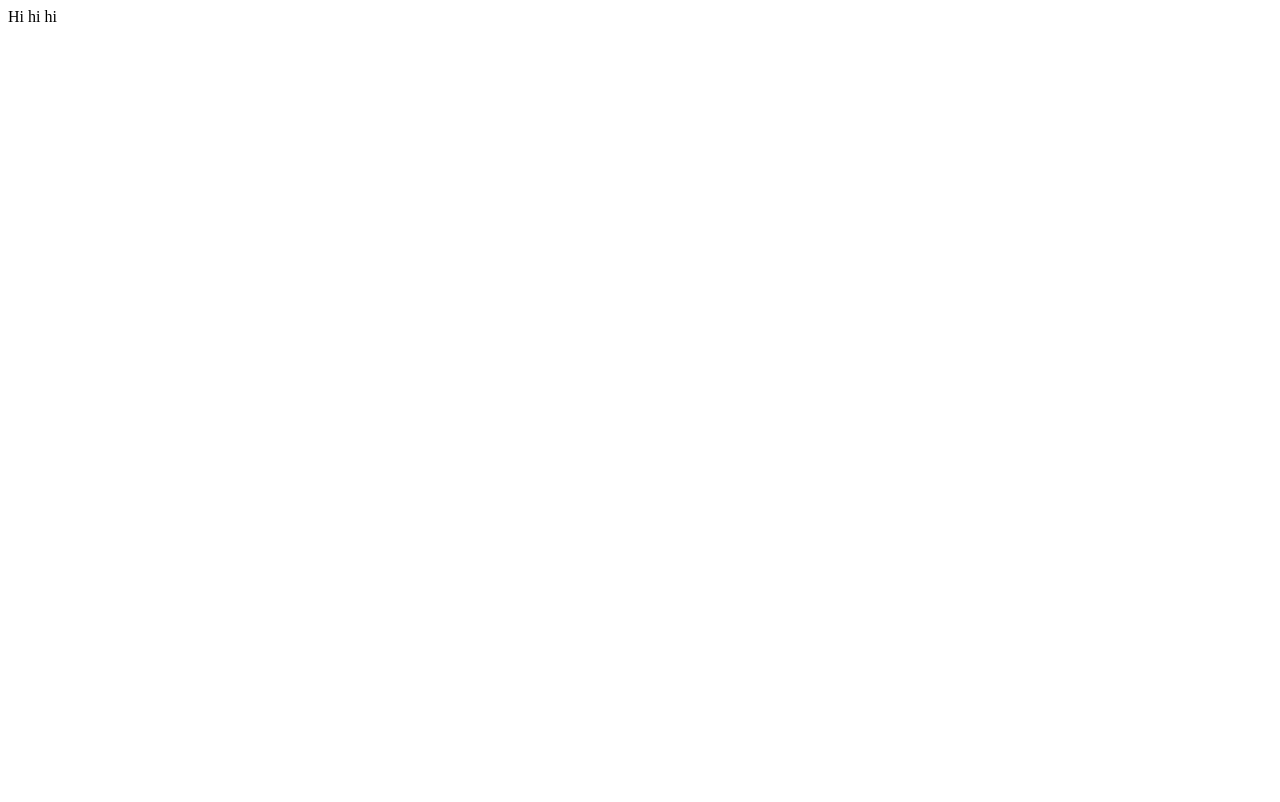
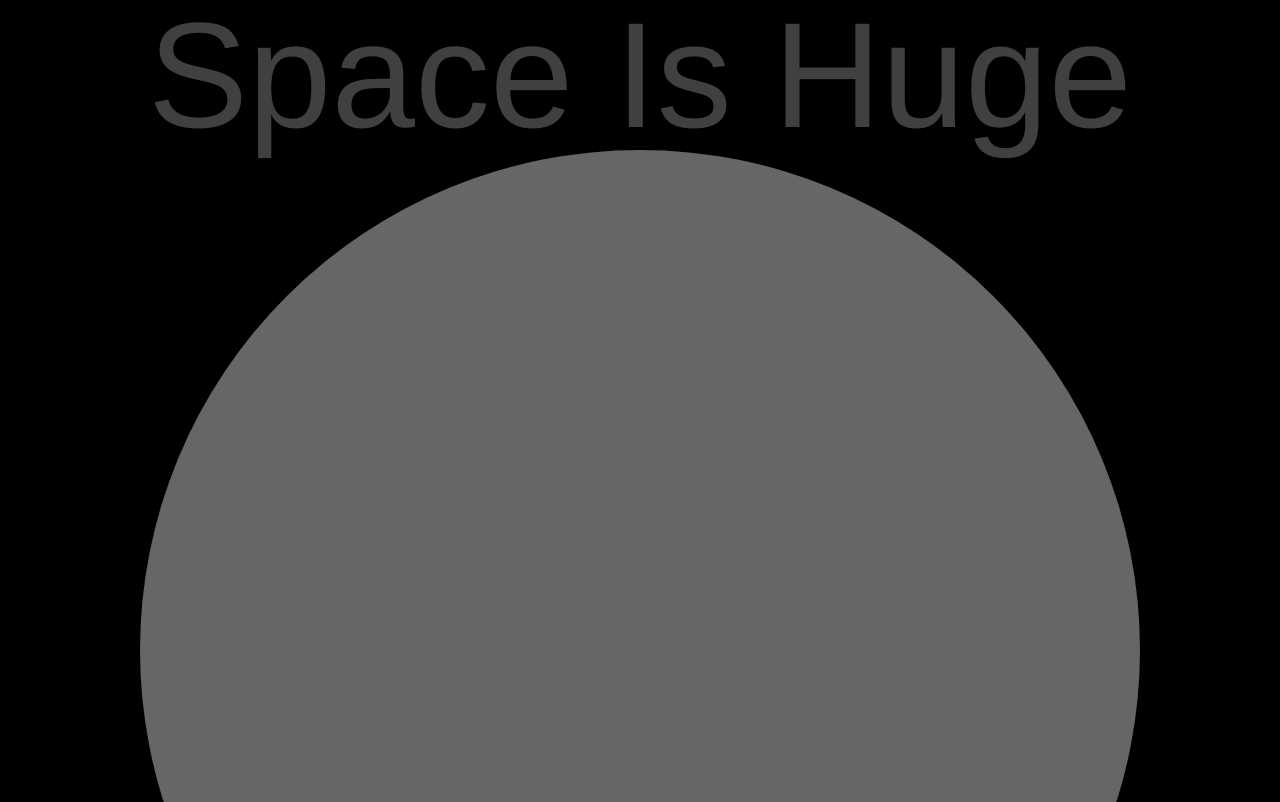
Before and after one commit to mikeocool/Space-Is-Huge, a plain HTML site: page index.html in a window 1280 px wide. Shown: the top 802 px of the page. Drawn offline with nearby package versions, Linux system fonts and the light colour scheme.

Commit message:
front end placeholders

```diff
--- a/index.html
+++ b/index.html
@@ -8,44 +8,31 @@
     <script src="http://ajax.googleapis.com/ajax/libs/jquery/1.6.2/jquery.min.js"></script>
     <script type="text/javascript" src="spacestuff.js"></script>
     <script type="text/javascript" src="space.js"></script>
+    <link href="css/scaffolding.css" rel="stylesheet">
+    <style type="text/css">
+    	body { background: #000; }
+    	h1 { font-size:150px; text-align: center; }
+    	.earth {
+    		width: 1000px;
+    		height: 1000px;
+    		-webkit-border-radius: 500px;
+			-moz-border-radius: 500px;
+			border-radius: 500px;
+			background: #666;
+			margin: auto;
+		}
+
+    </style>
 </head>
 <body>
-    Hi hi hi
-    <br>
-    <br>
-    <br>
-    <br>
-    <br>
-    <br>
-    <br>
-    <br>
-    <br>
-    <br>
-    <br>
-    <br>
-    <br>
-    <br>
-    <br>
+	<div class="group">
+		<div class="scrollblock">
+			<h1>Space Is Huge</h1>
+		    <div class="earth"></div>
+		</div>
 
-    <br>
-    <br>
-    <br>
-    <br>
-    <br>
-    <br>
-    <br>
-    <br>
-    <br>
-    <br>
-    <br>
-    <br>
-    <br>
-    <br>
-    <br><br>
-    <br>
-    <br>
-    <br>
-    <br>
-    <br><br><br><br><br><br><br><br><br><br><br><br><br><br><br><br><br><br><br><br><br><br>
+		<br><br><br><br>
+
+	</div>
 </body>
 </html>
```
Also changed, not shown: img/earth.png (deleted).
